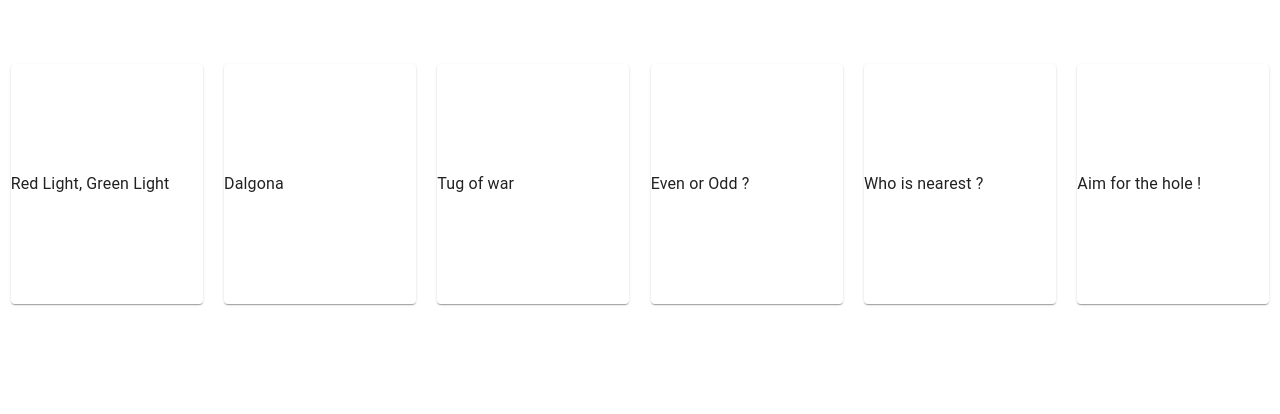
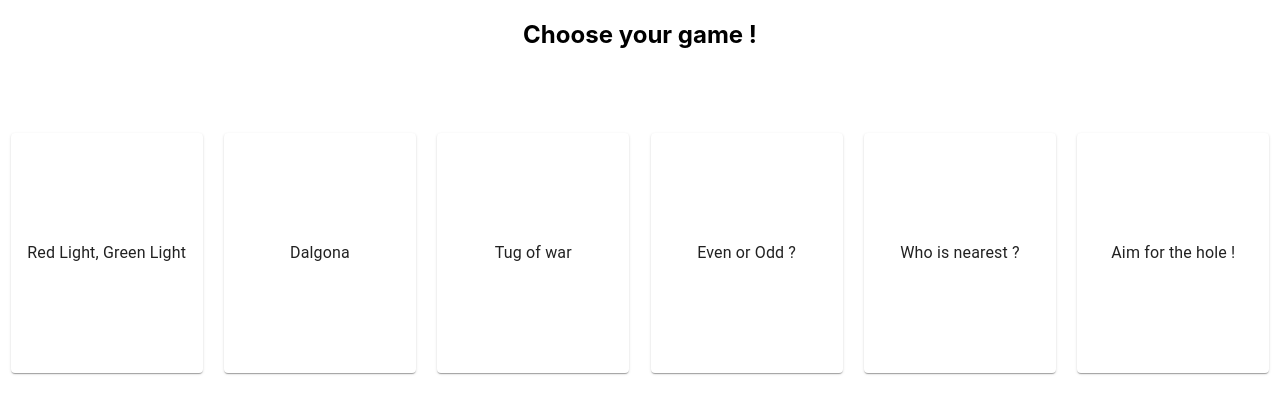
Before and after one commit to Skyrlon/mollusc-game, a React (Create React App) app: page / in a window 1280 px wide. Shown: the top 414 px of the page. Built offline with nearby package versions, Linux system fonts and the light colour scheme.

Commit message:
Update tests for app and SelectGamesPage

```diff
--- a/src/pages/SelectGamesPage.jsx
+++ b/src/pages/SelectGamesPage.jsx
@@ -1,7 +1,9 @@
 import { Card, Typography } from "@mui/material";
 import styled from "styled-components";
 
-const StyledSelectGamesPage = styled.article`
+const StyledSelectGamesPage = styled.section`
+  text-align: center;
+  article {
     display: flex;
     flex-direction: row;
     width: 100%;
@@ -12,6 +14,7 @@ const StyledSelectGamesPage = styled.article`
       margin-top: 5%;
       width: 15%;
       height: 30%;
+    }
   }
 `;
 
@@ -26,7 +29,9 @@ export default function SelectGamesPage() {
   ];
 
   return (
-    <StyledSelectGamesPage>
+    <StyledSelectGamesPage data-testid="select-games-page">
+      <h2>Choose your game !</h2>
+      <article>
         {games.map((game) => (
           <Card
             key={game.name}
@@ -39,6 +44,7 @@ export default function SelectGamesPage() {
             <Typography>{game.name}</Typography>
           </Card>
         ))}
+      </article>
     </StyledSelectGamesPage>
   );
 }
```
Also changed, not shown: 2 other files (tests, documents, lock files or other folders). Lines whose indentation alone changed are shown as unchanged.
